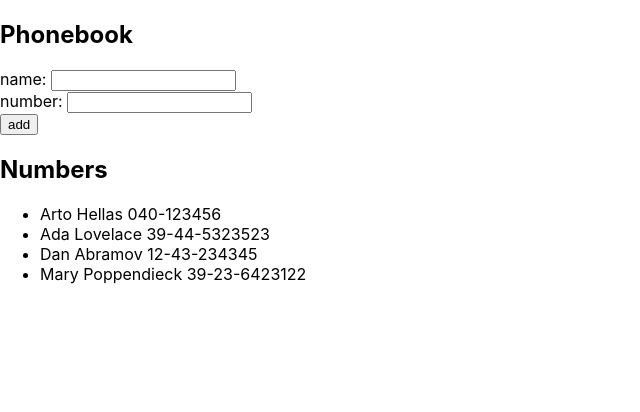
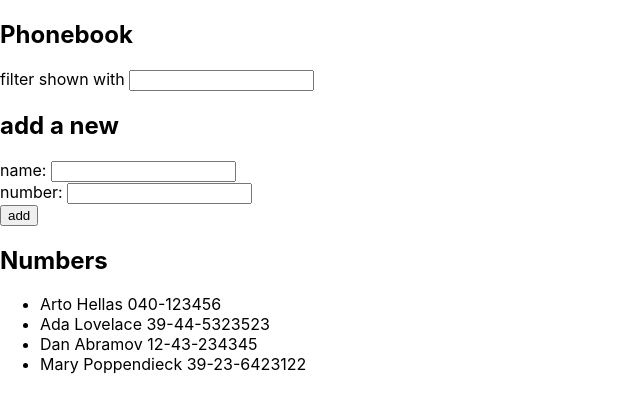
Before and after one commit to c1b3rt00lk1t/a-phonebook, a React (Create React App) app: page / in a window 1280 px wide. Shown: the top 412 px of the page, without its empty margins (0-640 px from the left). Built offline with nearby package versions, Linux system fonts and the light colour scheme.

Commit message:
Adjusted the layout to include the filter.

```diff
--- a/src/App.js
+++ b/src/App.js
@@ -32,6 +32,10 @@ const App = () => {
   return (
     <div>
       <h2>Phonebook</h2>
+        <div>
+          filter shown with <input onChange={() =>{}} value={''}/>
+        </div>
+      <h2>add a new</h2>
       <form>
         <div>
           name: <input onChange={handleInputNewName} value={newName}/>
```
